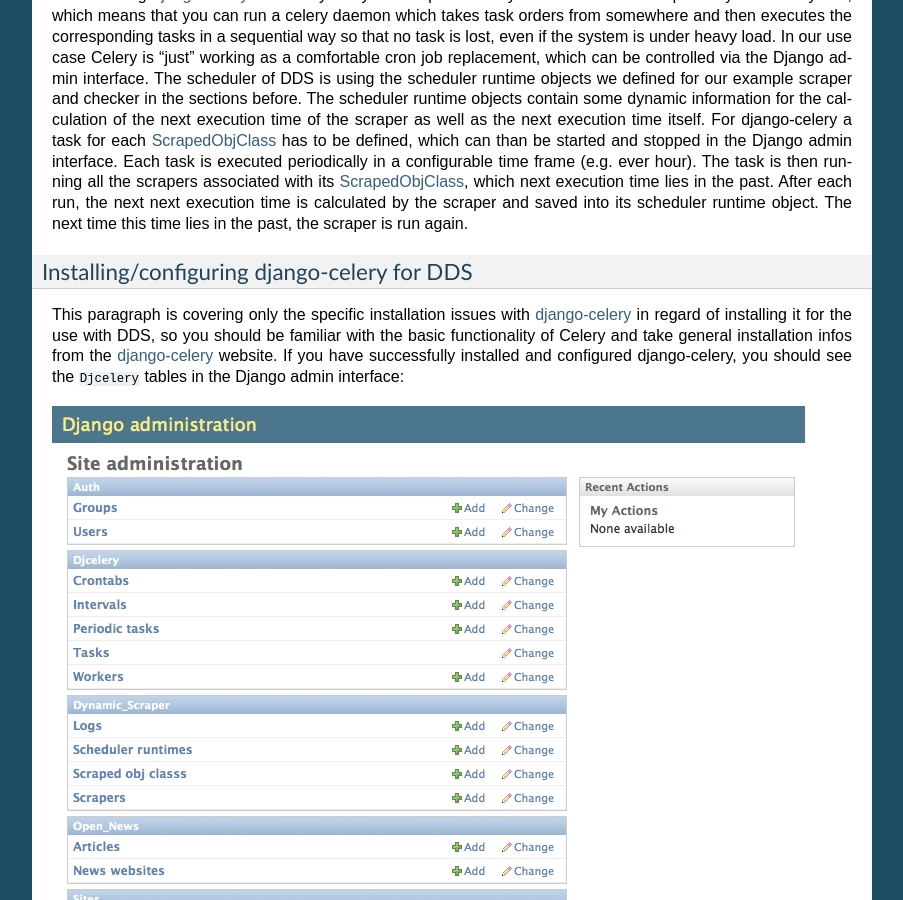
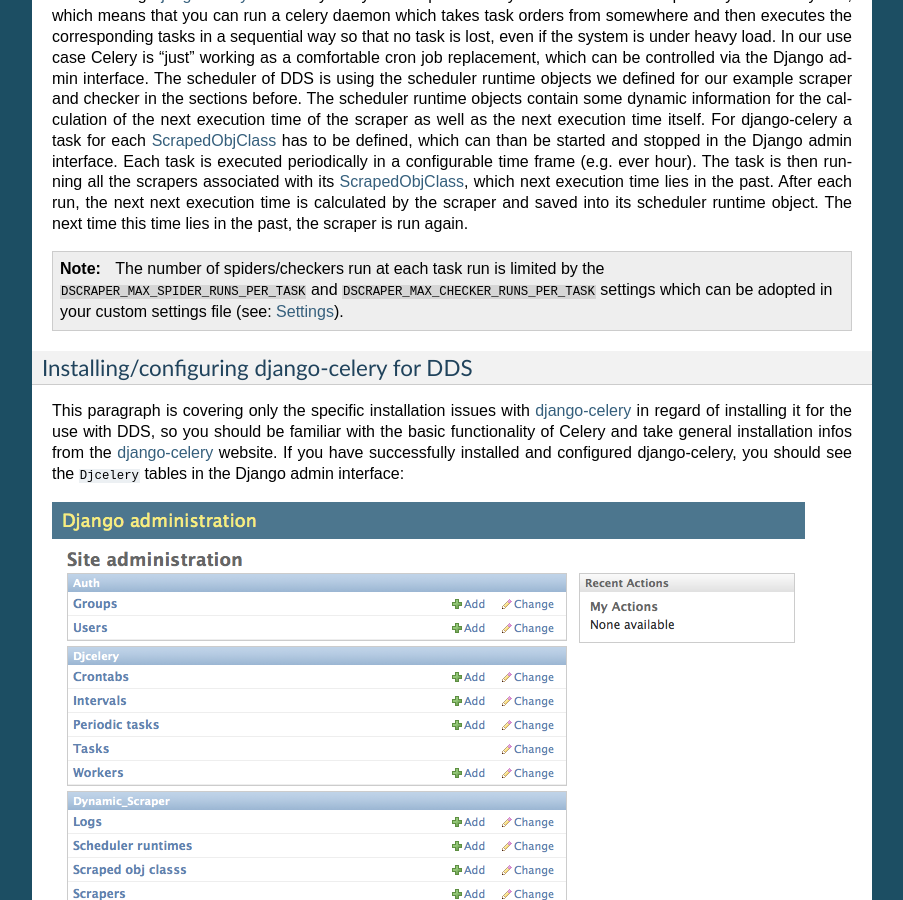
Before and after one commit to holgerd77/django-dynamic-scraper, a Sphinx documentation site: the page built from docs/advanced_topics.rst, in a window 1280 px wide and 900 px high, scrolled down 2604 px. Shown: the whole window, without its empty margins (198-1101 px from the left). Built offline with Sphinx 7.4.7, drawn with Linux system fonts in a browser that asks for light colours.

Commit message:
Described new settings in docs

```diff
--- a/docs/advanced_topics.rst
+++ b/docs/advanced_topics.rst
@@ -140,6 +140,10 @@
 which next execution time lies in the past. After each run, the next next execution time is calculated
 by the scraper and saved into its scheduler runtime object. The next time this time lies in the past,
 the scraper is run again.
+
+.. note::
+   The number of spiders/checkers run at each task run is limited by the ``DSCRAPER_MAX_SPIDER_RUNS_PER_TASK``
+   and ``DSCRAPER_MAX_CHECKER_RUNS_PER_TASK`` settings which can be adopted in your custom settings file (see: :ref:`settings`).
 
 Installing/configuring django-celery for DDS
 --------------------------------------------
```
